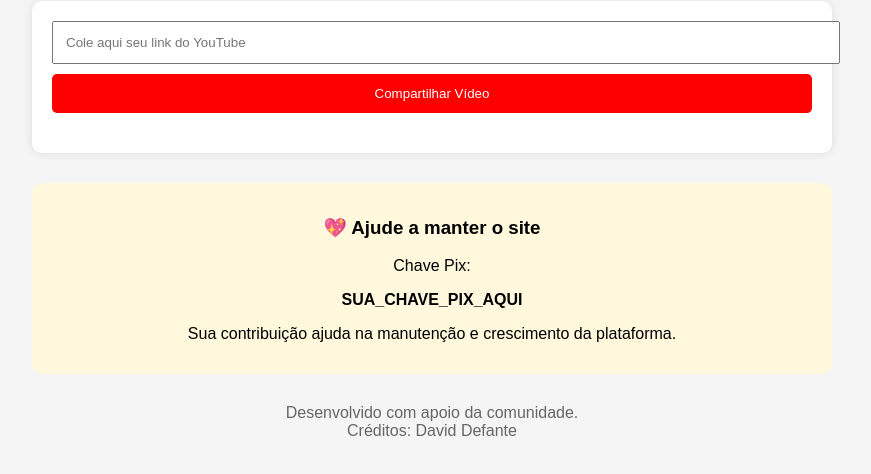
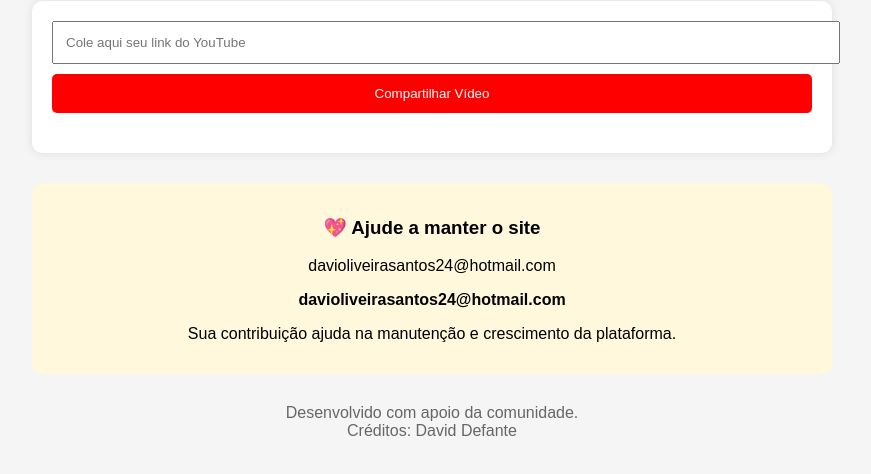
Before and after one commit to daviddefante/compartilhaytb, a plain HTML site: page index.html in a window 1280 px wide. Shown: the part 100-574 px from the top of the page, without its empty margins (208-1079 px from the left). Drawn offline with Linux system fonts and the light colour scheme.

Commit message:
Update Pix key information in index.html

```diff
--- a/index.html
+++ b/index.html
@@ -99,9 +99,9 @@ body{
                                                                                                                                             <div class="pix">
                                                                                                                                             <h3>💖 Ajude a manter o site</h3>
 
-                                                                                                                                            <p>Chave Pix:</p>
+                                                                                                                                            <p>davioliveirasantos24@hotmail.com</p>
 
-                                                                                                                                            <strong>SUA_CHAVE_PIX_AQUI</strong>
+                                                                                                                                            <strong>davioliveirasantos24@hotmail.com</strong>
 
                                                                                                                                             <p>
                                                                                                                                             Sua contribuição ajuda na manutenção
```
